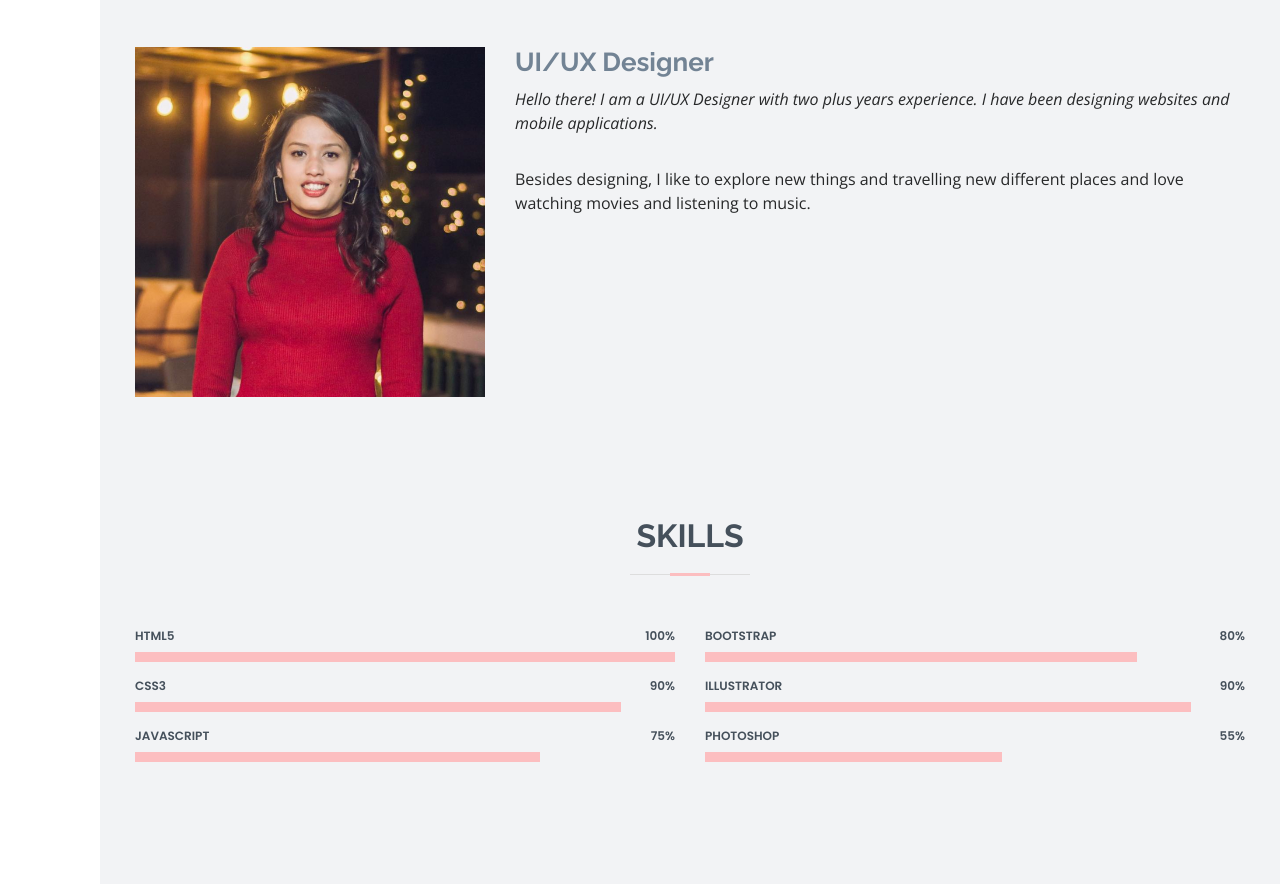
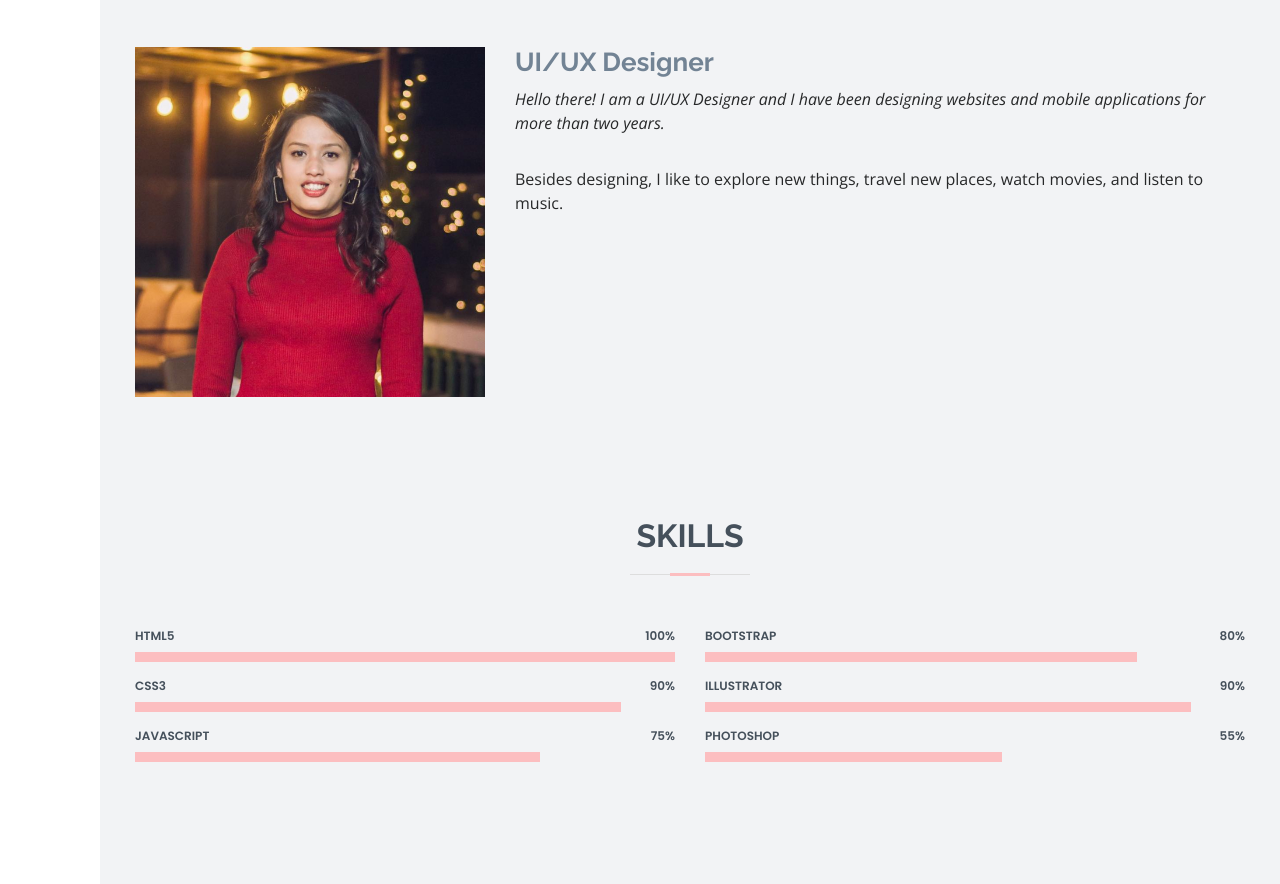
Before and after one commit to teecabk/teecabk.github.io, a plain HTML site: page index.html in a window 1280 px wide. Shown: the part 921-1805 px from the top of the page. Drawn offline with nearby package versions, Linux system fonts and the light colour scheme.

Commit message:
Update index.html

```diff
--- a/index.html
+++ b/index.html
@@ -82,7 +82,7 @@
           <div class="col-lg-8 pt-4 pt-lg-0 content">
             <h3>UI/UX Designer</h3>
             <p class="font-italic">
-             Hello there! I am a UI/UX Designer with two plus years experience. I have been designing websites and mobile applications.
+             Hello there! I am a UI/UX Designer and I have been designing websites and mobile applications for more than two years.
             </p>
             <div class="row">
               <div class="col-lg-6">
@@ -103,7 +103,7 @@
               </div> -->
             </div>
             <p>
-         Besides designing, I like to explore new things and travelling new different places and love watching movies and listening to music.
+         Besides designing, I like to explore new things, travel new places, watch movies, and listen to music.
             </p>
           </div>
         </div>
```
